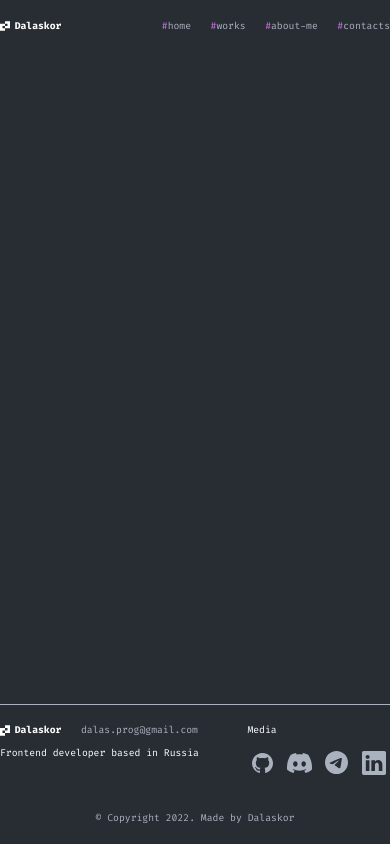
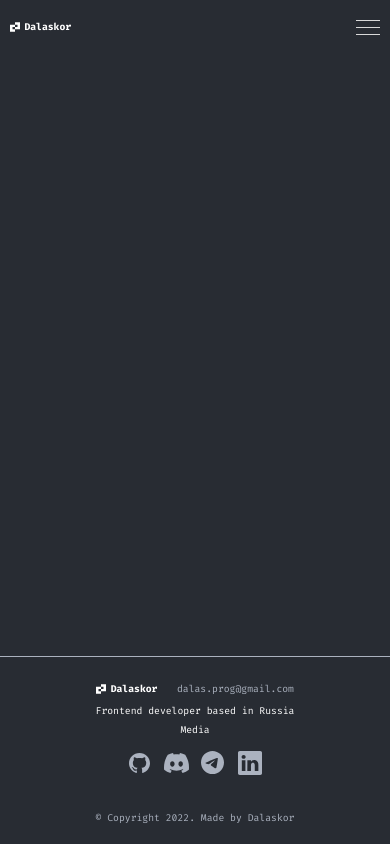
Before and after one commit to Dalaskor/react-portfolio, a React (Create React App) app: page / in a window 390 px wide. Built offline with nearby package versions, Linux system fonts and the light colour scheme.

Commit message:
Add Header and Footer mobile version

```diff
--- a/src/components/Footer/Footer.module.scss
+++ b/src/components/Footer/Footer.module.scss
@@ -11,6 +11,11 @@
   &__row {
     display: flex;
     justify-content: space-between;
+
+    @media(max-width: 48rem) {
+      flex-direction: column;
+      align-items: center;
+    }
   }
 
   &__left {
@@ -23,6 +28,11 @@
     display: flex;
     align-items: center;
     color: #FFFFFF;
+
+    @media(max-width: 48rem){
+      justify-content: center;
+      margin-top: 1rem;
+    }
   }
 
   &__body {
--- a/src/components/Header/Header.module.scss
+++ b/src/components/Header/Header.module.scss
@@ -6,5 +6,37 @@
     align-items: center;
     justify-content: space-between;
     padding: 3.2rem 0 0.8rem 0;
+
+    @media (max-width: 48rem) {
+      max-width: 100%;
+      padding-left: 1.6rem;
+      padding-right: 1.6rem;
+    }
+  }
+
+  &__burger {
+    display: none;
+    align-items: center;
+    justify-content: center;
+
+    @media(max-width: 48rem) {
+      display: flex;
+    }
+
+    svg {
+      path {
+        transition: all 0.3s ease-in;
+      }
+    }
+
+    &:hover {
+      cursor: pointer;
+
+      svg {
+        path {
+          fill: #FFFFFF;
+        }
+      }
+    }
   }
 }
--- a/src/components/Header/Header.tsx
+++ b/src/components/Header/Header.tsx
@@ -1,14 +1,47 @@
-import React from 'react';
+import React, {useState} from 'react';
 import style from './Header.module.scss'
 import {Logo} from "../Logo/Logo";
 import {Navbar} from "../Navbar/Navbar";
+import {useScrollLock} from "../../hooks/useScrollLock";
 
 export const Header = () => {
+    const [openMenu, setOpenMenu] = useState(false);
+    const {lockScroll, unLockScroll} = useScrollLock();
+
+    const burgerClickHandle = () => {
+        const menuState = !openMenu;
+        setOpenMenu(menuState);
+
+        if(menuState) {
+            lockScroll();
+        } else {
+            unLockScroll();
+        }
+    }
+
+    const navLinkClickHandle = () => {
+        setOpenMenu(false);
+        unLockScroll();
+    }
+
     return (
         <header className={style.header}>
             <div className={style.header__container}>
                 <Logo/>
-                <Navbar/>
+                <Navbar isShowMenu={openMenu} clickHandle={navLinkClickHandle}/>
+                <div className={style.header__burger} onClick={burgerClickHandle}>
+                    {!openMenu &&
+                    <svg width="24" height="15" viewBox="0 0 24 15" fill="none" xmlns="http://www.w3.org/2000/svg">
+                        <rect width="24" height="1" fill="#D9D9D9"/>
+                        <rect y="7" width="24" height="1" fill="#D9D9D9"/>
+                        <rect y="14" width="24" height="1" fill="#D9D9D9"/>
+                    </svg>}
+                    {openMenu &&
+                    <svg width="18" height="18" viewBox="0 0 18 18" fill="none" xmlns="http://www.w3.org/2000/svg">
+                        <rect y="16.9706" width="24" height="1" transform="rotate(-45 0 16.9706)" fill="#D9D9D9"/>
+                        <rect x="0.707108" width="24" height="1" transform="rotate(45 0.707108 0)" fill="#D9D9D9"/>
+                    </svg>}
+                </div>
             </div>
         </header>
     )
--- a/src/components/Navbar/Navbar.module.scss
+++ b/src/components/Navbar/Navbar.module.scss
@@ -1,9 +1,43 @@
+.navbar_active {
+  @media(max-width: 48rem){
+    position: absolute;
+    top: 6.1rem;
+    background: #282C33;
+    width: 100%;
+    height: 100vh;
+    z-index: 999999;
+    left: 0;
+    transition: all 0.4s ease;
+    overflow: auto;
+  }
+}
+
 .navbar {
+
+  @media(max-width: 48rem){
+    position: absolute;
+    top: 6.1rem;
+    background: #282C33;
+    width: 100%;
+    height: 100vh;
+    z-index: 999999;
+    left: -100%;
+    transition: all 0.4s ease;
+    overflow: auto;
+  }
+
   &__list {
     display: flex;
     justify-content: space-between;
     align-items: center;
     gap: 3.2rem;
+
+    @media(max-width: 48rem){
+      flex-direction: column;
+      align-items: start;
+      margin-top: 4.7rem;
+      padding-left: 1.6rem;
+    }
   }
 
   &__item {
@@ -12,6 +46,11 @@
     font-size: 1.6rem;
     line-height: 2.1rem;
     color: #ABB2BF;
+
+    @media(max-width: 48rem) {
+      font-size: 3.2rem;
+      line-height: 4.2rem;
+    }
 
     a {
       display: flex;
--- a/src/components/Navbar/Navbar.tsx
+++ b/src/components/Navbar/Navbar.tsx
@@ -2,27 +2,32 @@ import React from 'react';
 import style from './Navbar.module.scss';
 import {NavLink} from "react-router-dom";
 
-export const Navbar = () => {
+interface NavbarProps {
+    isShowMenu: boolean,
+    clickHandle: () => void,
+}
+
+export const Navbar = ({isShowMenu, clickHandle}: NavbarProps) => {
     return (
-        <nav className={style.navbar}>
+        <nav className={isShowMenu ?  style.navbar_active : style.navbar}>
             <ul className={style.navbar__list}>
                 <li className={style.navbar__item}>
-                    <NavLink end to="/react-portfolio/" className={({isActive}) => isActive ? style.active : undefined}>
+                    <NavLink end onClick={clickHandle} to="/react-portfolio/" className={({isActive}) => isActive ? style.active : undefined}>
                         <span>#</span>home
                     </NavLink>
                 </li>
                 <li className={style.navbar__item}>
-                    <NavLink to="/react-portfolio/works" className={({isActive}) => isActive ? style.active : undefined}>
+                    <NavLink onClick={clickHandle} to="/react-portfolio/works" className={({isActive}) => isActive ? style.active : undefined}>
                         <span>#</span>works
                     </NavLink>
                 </li>
                 <li className={style.navbar__item}>
-                    <NavLink to="/react-portfolio/about" className={({isActive}) => isActive ? style.active : undefined}>
+                    <NavLink onClick={clickHandle} to="/react-portfolio/about" className={({isActive}) => isActive ? style.active : undefined}>
                         <span>#</span>about-me
                     </NavLink>
                 </li>
                 <li className={style.navbar__item}>
-                    <NavLink to="/react-portfolio/contacts" className={({isActive}) => isActive ? style.active : undefined}>
+                    <NavLink onClick={clickHandle} to="/react-portfolio/contacts" className={({isActive}) => isActive ? style.active : undefined}>
                         <span>#</span>contacts
                     </NavLink>
                 </li>
--- /dev/null
+++ b/src/hooks/useScrollLock.ts
@@ -0,0 +1,16 @@
+import React from 'react';
+
+export const useScrollLock = () => {
+    const lockScroll = React.useCallback(() => {
+        document.body.style.overflow = 'hidden';
+    }, []);
+
+    const unLockScroll = React.useCallback(() => {
+        document.body.style.overflow = '';
+    }, []);
+
+    return {
+        lockScroll,
+        unLockScroll
+    }
+}
```
Also changed, not shown: src/assets/img/icons/burger.svg (added), src/assets/img/icons/close.svg (added).
